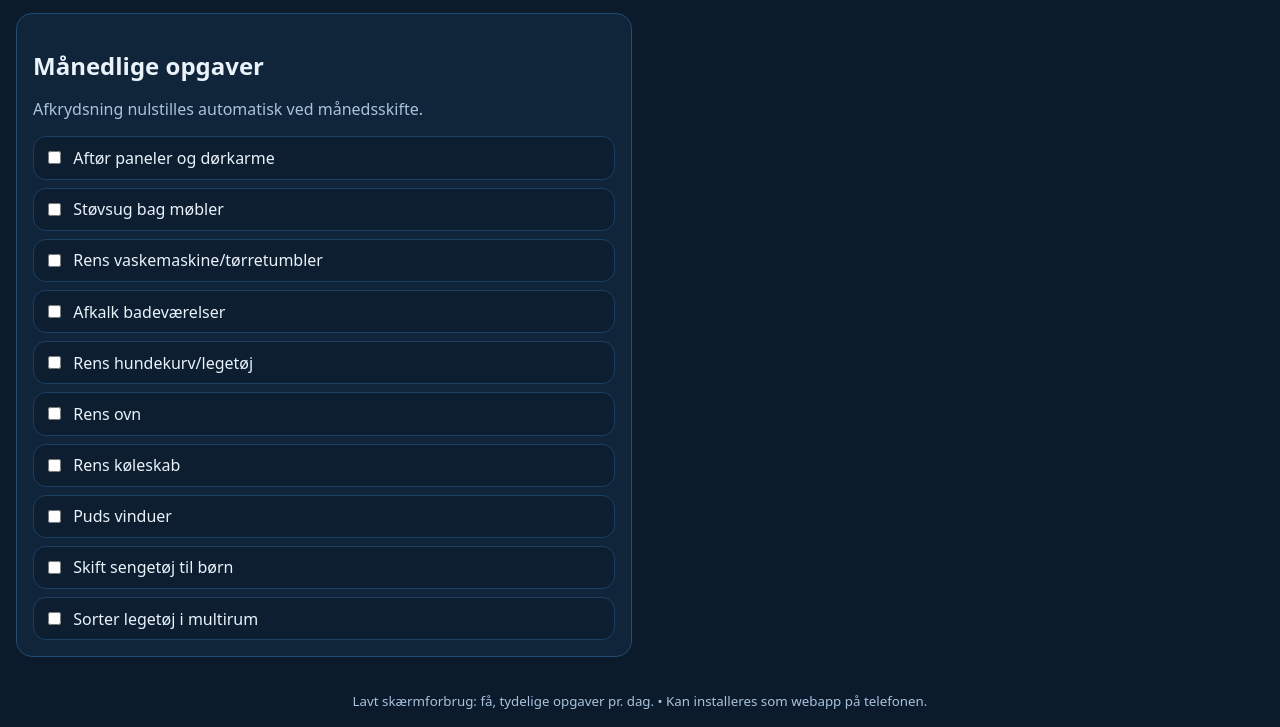
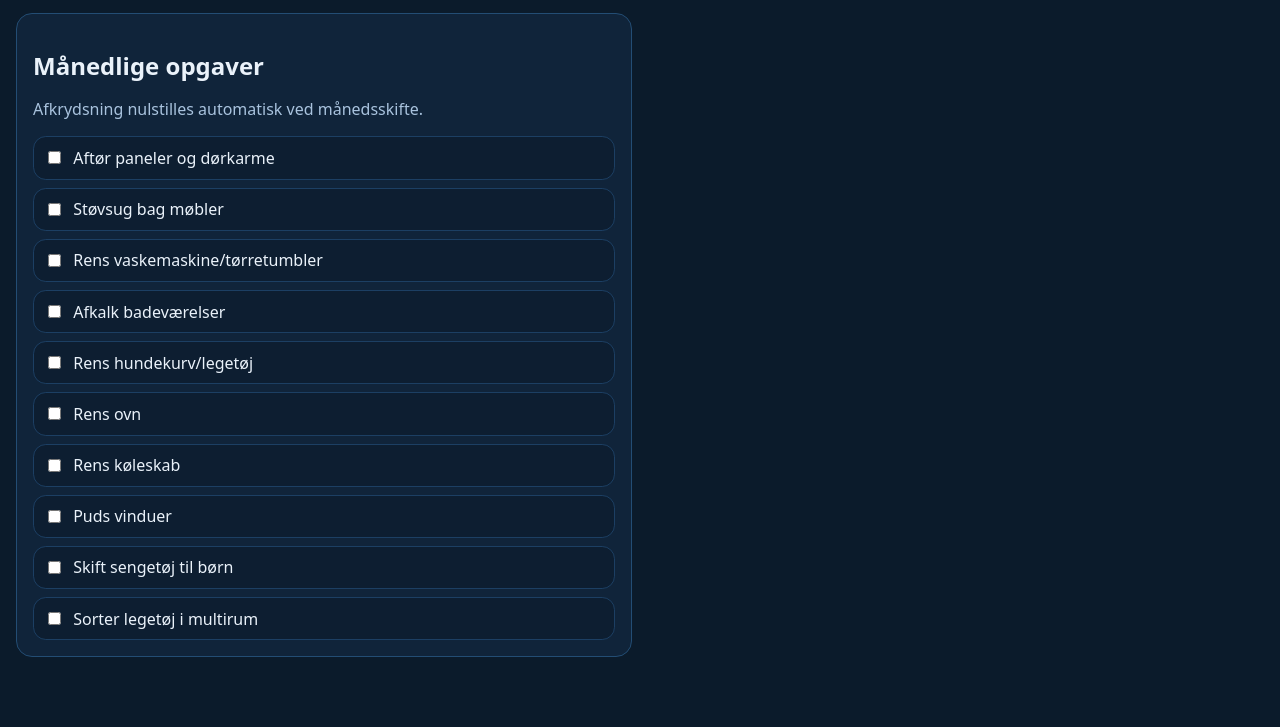
Before and after one commit to jako8281/Hjem, a plain HTML site: page index.html in a window 1280 px wide. Shown: the part 426-1153 px from the top of the page. After the commit the page ends 1099 px from the top, so only its background shows below. Drawn offline with Linux system fonts and the light colour scheme.

Commit message:
Delete footer section from index.html
Removed footer with screen usage tips.

```diff
--- a/index.html
+++ b/index.html
@@ -46,10 +46,6 @@
     </section>
   </main>
 
-  <footer>
-    <small>Lavt skærmforbrug: få, tydelige opgaver pr. dag. • Kan installeres som webapp på telefonen.</small>
-  </footer>
-
   <script src="/Hjem/app.js"></script>
 </body>
 </html>
```
